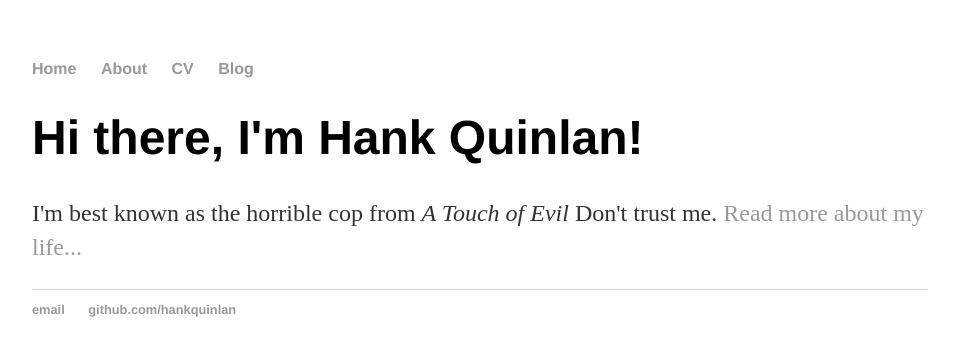
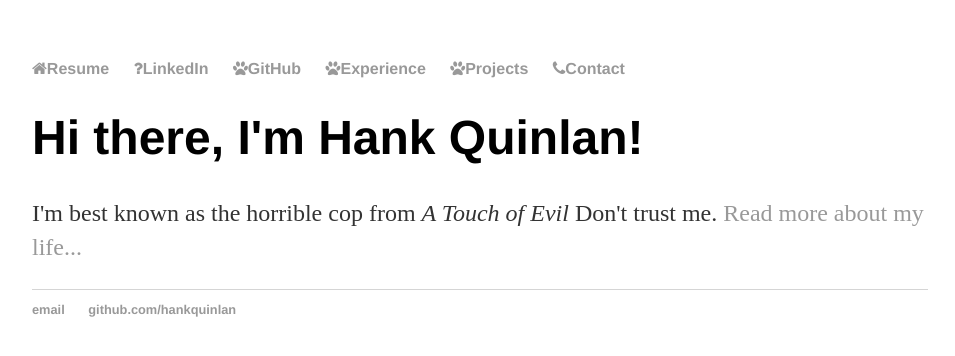
Before and after one commit to khubishah/khubishah.github.io, a Jekyll site: the page built from index.html, in a window 1280 px wide. Shown: the top 356 px of the page, without its empty margins (160-1115 px from the left). Built offline with Jekyll 4.4.1, drawn with Linux system fonts in a browser that asks for light colours.

Commit message:
added links,icons

```diff
--- a/_layouts/default.html
+++ b/_layouts/default.html
@@ -8,10 +8,12 @@
 		<body>
 			<nav>
 	    		<ul>
-	        		<li><a href="/">Home</a></li>
-		        	<li><a href="/about">About</a></li>
-	        		<li><a href="/cv">CV</a></li>
-	        		<li><a href="/blog">Blog</a></li>
+	        		<li><a href=""><i class="fa fa-home"></i>Resume</a></li>
+		        	<li><a href="https://ca.linkedin.com/in/khubi-shah"><i class="fa fa-question"></i>LinkedIn</a></li>
+	        		<li><a href="https://github.com/khubishah"><i class="fa fa-paw"></i>GitHub</a></li>
+	        		<li><a href=""><i class="fa fa-paw"></i>Experience</a></li>
+					<li><a href=""><i class="fa fa-paw"></i>Projects</a></li>
+					<li><a href="mailto:khubi.shah@outlook.com"><i class="fa fa-phone"></i>Contact</a></li>
 	    		</ul>
 			</nav>
 			<div class="container">
--- a/css/main.css
+++ b/css/main.css
@@ -1,3 +1,6 @@
+@import url(https://maxcdn.bootstrapcdn.com/font-awesome/4.7.0/css/font-awesome.min.css);
+@import url('https://fonts.googleapis.com/css?family=Raleway:200');
+
 body {
     margin: 60px auto;
     width: 70%;
```
